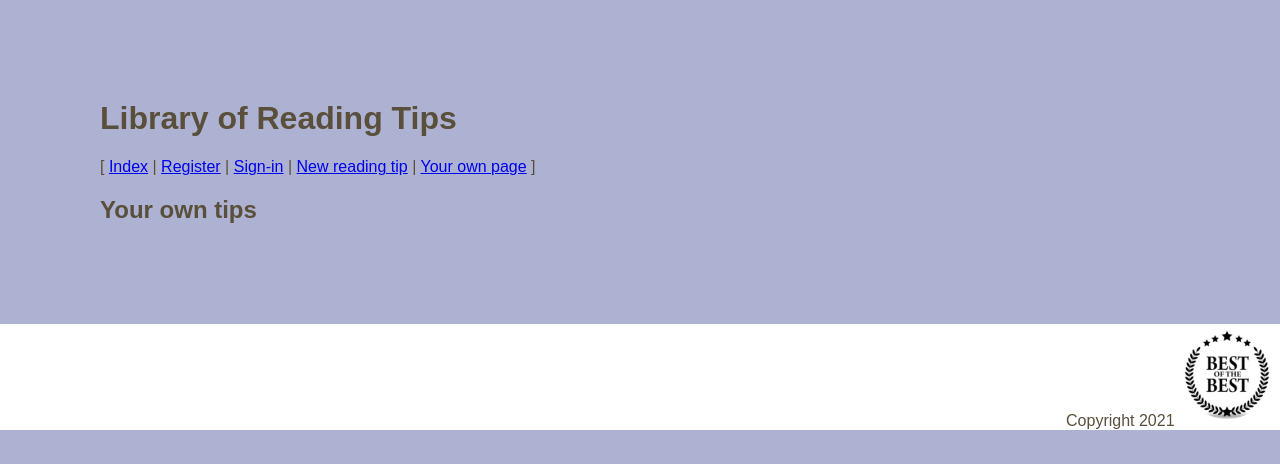
After one commit to secnec/ohtu-miniprojekti-2021, a Flask app: page /user in a window 1280 px wide. The commit adds this page. Shown: the top 464 px of the page. Run offline with Flask 2, Linux system fonts and the light colour scheme; the visitor is signed in with stand-in values (Sample User, id 1); data that the repository does not hold is empty.

Commit message:
create user page, user page shows tips created by the user that has signed in

```diff
--- a/src/routes.py
+++ b/src/routes.py
@@ -85,3 +85,8 @@ def add():
         db.session.commit()
 
     return render_template("add_tips.html")
+
+@app.route("/user", methods=["get", "post"])
+def own():
+    tips = Tips.query.filter_by(username=session["username"]).all()
+    return render_template("user_page.html", tips=tips)
--- a/templates/layout.html
+++ b/templates/layout.html
@@ -17,7 +17,8 @@
     <p>[ <a href="/">Index</a> |
         <a href="/register">Register</a> |
         <a href="/signin">Sign-in</a> |
-        <a href="/add">New reading tip</a> ]</p>
+        <a href="/add">New reading tip</a> |
+        <a href="/user">Your own page</a> ]</p>
 
 
 {% block content %}{% endblock %}
--- /dev/null
+++ b/templates/user_page.html
@@ -0,0 +1,17 @@
+{% extends "layout.html" %}
+
+{% block title %}
+Own page
+{% endblock %}
+
+{% block content %}
+
+<h2>Your own tips</h2>
+
+{% for tip in tips %}
+
+<li><a href={{ tip.url }}>{{ tip.title }}</a></li>
+
+{% endfor %}
+
+{% endblock %}
```
